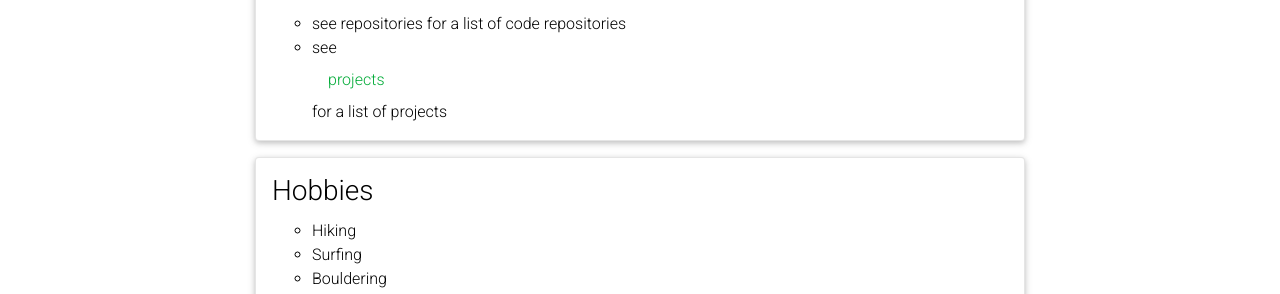
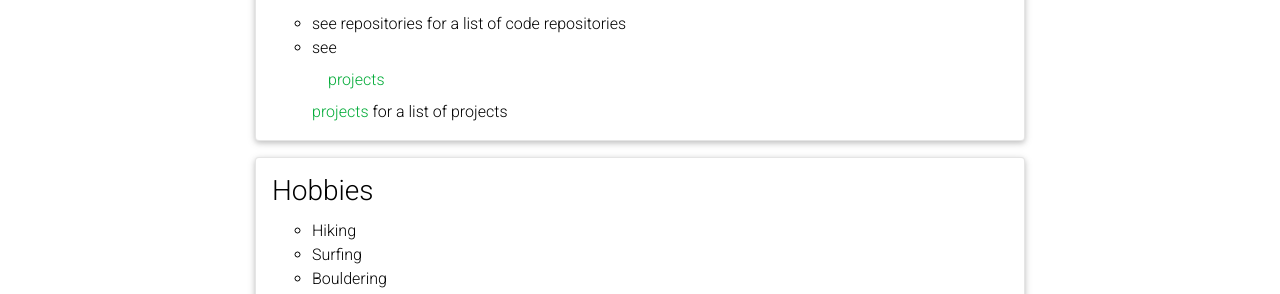
Before and after one commit to mlisovyi/mlisovyi.github.io, a Jekyll site: the page built from _pages/cv.md, in a window 1280 px wide and 900 px high, scrolled down 1744 px. Shown: the part 458-752 px from the top of the window. Built offline with Jekyll 4.4.1, drawn with Linux system fonts in a browser that asks for light colours; comment, search, counter and statistics services are not loaded; a style sheet for code colours, icons or effects is not loaded.

Commit message:
trial: link without class

```diff
--- a/_data/cv.yml
+++ b/_data/cv.yml
@@ -83,7 +83,7 @@
   type: list
   contents:
     - see <a "https://mlisovyi.github.io/repositories/" target="_blank">repositories</a> for a list of code repositories
-    - see <a class="nav-link" href="/projects/">projects</a> for a list of projects
+    - see <a class="nav-link" href="/projects/">projects</a>  <a href="/projects/">projects</a> for a list of projects
 
 - title: Hobbies
   type: list
```
